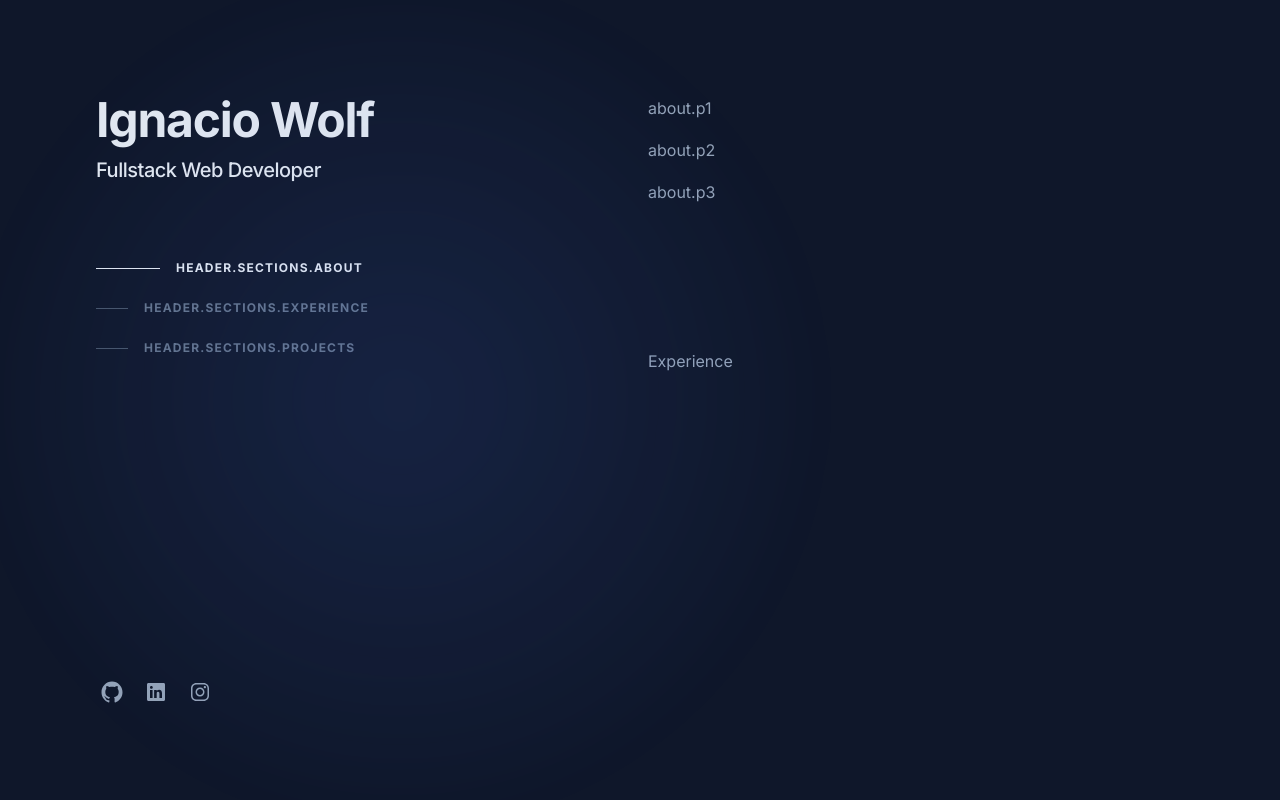
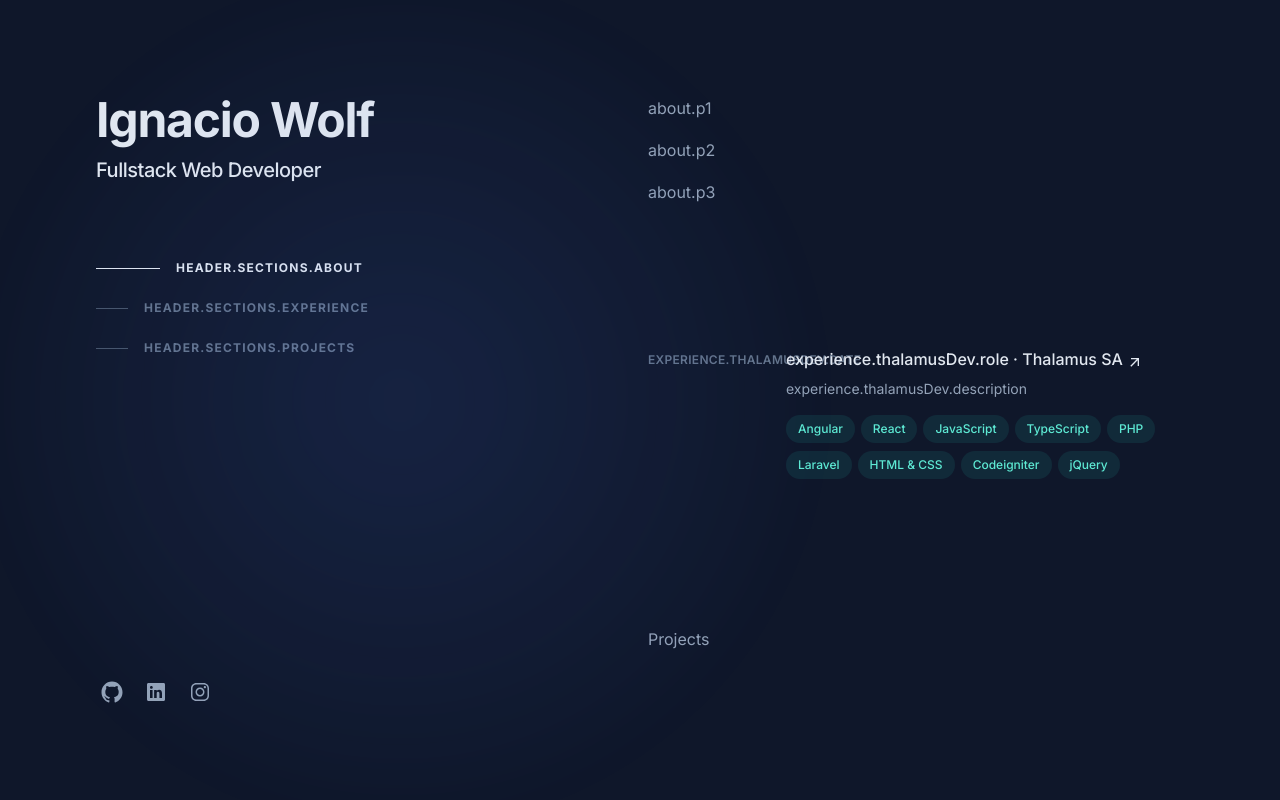
Before and after one commit to nachowolf11/porfolio-nextjs13, a Next.js app: page /en/dev in a window 1280 px wide. Shown: the top 800 px of the page. Built offline with nearby package versions, Linux system fonts and the light colour scheme.

Commit message:
Experience Section, Experience item

```diff
--- a/messages/es.json
+++ b/messages/es.json
@@ -15,5 +15,12 @@
         "p1":"Desde 2021, he iniciado mi trayectoria profesional en Thalamus SA como Account Analyst.",
         "p2":"En 2023, decidí dar un paso adelante al unirme al equipo de desarrollo, lo que ha significado una oportunidad invaluable para expandir mis habilidades técnicas y capacitarme para enfrentar una variedad de desafíos.",
         "p3":"Mi objetivo primordial es avanzar en mi carrera buscando oportunidades que me permitan crecer profesionalmente y contribuir al éxito continuo de la organización. Estoy firmemente comprometido a desarrollar tanto mis habilidades en tecnología como en negocios, buscando siempre superar los límites y agregar valor donde sea posible."
+    },
+    "experience":{
+        "thalamusDev": {
+            "date": "2023 - Hoy",
+            "role": "Desarrollador Web Fullstack",
+            "description": "Build, style, and ship high-quality websites, design systems, mobile apps, and digital experiences for a diverse array of projects for clients including Harvard Business School, Everytown for Gun Safety, Pratt Institute, Koala Health, Vanderbilt University, The 19th News, and more. Provide leadership within engineering department through close collaboration, knowledge shares, and spearheading the development of internal tools."
+        }
     }
 }
--- a/src/components/content/Experience.tsx
+++ /dev/null
@@ -1,6 +0,0 @@
-
-export const Experience = () => {
-  return (
-    <div style={{ width: '100px', height: '1000px' }}>Experience</div>
-  )
-}
--- /dev/null
+++ b/src/components/content/ExperienceSection.tsx
@@ -0,0 +1,30 @@
+import { Experience } from "@/models/models";
+import { ExperienceItem } from "..";
+
+const experiences: Array<Experience> = [
+  {
+    date: 'thalamusDev.date',
+    url: 'https://thalamus.global/',
+    role: 'thalamusDev.role',
+    company: 'Thalamus SA',
+    previousRole: [],
+    description: 'thalamusDev.description',
+    technologies: [ 'Angular', 'React', 'JavaScript', 'TypeScript', 'PHP', 'Laravel', 'HTML & CSS', 'Codeigniter', 'jQuery']
+  }
+];
+
+export const ExperienceSection = () => {
+  return (
+    <div>
+      <ol className="group/list">
+        <li className="mb-12">
+          {
+            experiences.map( experience => (
+              <ExperienceItem key={experience.role} {...experience}/>
+            ))
+          }
+        </li>
+      </ol>
+    </div>
+  )
+}
--- a/src/components/content/Header.tsx
+++ b/src/components/content/Header.tsx
@@ -43,10 +43,10 @@ export const Header = () => {
             {
                 socialNetworks.map( item => (
                     <li key={item.label} className="mr-5 text-xs shrink-0">
-                        <a href={item.url} className="block hover:text-slate-200" target="_blank" rel="noreferrer noopener" title={item.label}>
+                        <Link href={item.url} className="block hover:text-slate-200" target="_blank" rel="noreferrer noopener" title={item.label}>
                             <span className="sr-only">{item.label}</span>
                             {item.icon}
-                        </a>
+                        </Link>
                     </li>
                 ))
             }
--- a/src/components/content/Main.tsx
+++ b/src/components/content/Main.tsx
@@ -1,4 +1,4 @@
-import { About, Experience, Projects, SectionContainer } from ".."
+import { About, ExperienceSection, Projects, SectionContainer } from ".."
 
 export const Main = () => {
   return (
@@ -9,7 +9,7 @@ export const Main = () => {
       </SectionContainer>
 
       <SectionContainer sectionName="experience">
-        <Experience/>
+        <ExperienceSection/>
       </SectionContainer>
 
       <SectionContainer sectionName="projects">
--- /dev/null
+++ b/src/components/experience/ExperienceItem.tsx
@@ -0,0 +1,59 @@
+import { Experience } from "@/models/models";
+import { useTranslations } from "next-intl";
+import Link from "next/link";
+import { MdArrowOutward } from "react-icons/md";
+
+export const ExperienceItem = ({date, url, role, company, previousRole, description, technologies}:Experience) => {
+    const t = useTranslations('experience');
+  return (
+    <div className="group relative grid pb-1 transition-all sm:grid-cols-8 sm:gap-8 md:gap-4 lg:hover:!opacity-100 lg:group-hover/list:opacity-50">
+        <div className="absolute -inset-x-4 -inset-y-4 z-0 hidden rounded-md transition motion-reduce:transition-none lg:-inset-x-6 lg:block lg:group-hover:bg-slate-800/50 lg:group-hover:shadow-[inset_0_1px_0_0_rgba(148,163,184,0.1)] lg:group-hover:drop-shadow-lg">
+        </div>
+
+        <header className="z-10 mb-2 mt-1 text-xs font-semibold uppercase tracking-wide text-slate-500 sm:col-span-2">
+            {t(date)}
+        </header>
+
+        <div className="z-10 sm:col-span-6">
+            <h3 className="font-medium leading-snug text-slate-200">
+                <div>
+                    <Link href={url} target="_blank">
+                        <span className="absolute -inset-x-4 -inset-y-2.5 hidden rounded md:-inset-x-6 md:-inset-y-4 lg:block"></span>
+                        <span>
+                            {t(role) + ' · '}
+                            <span className="inline-block">
+                                {company}
+                                <MdArrowOutward className="inline-block h-4 w-4 shrink-0 transition-transform group-hover/link:-translate-y-1 group-hover/link:translate-x-1 group-focus-visible/link:-translate-y-1 group-focus-visible/link:translate-x-1 motion-reduce:transition-none ml-1 translate-y-px"/>
+                            </span>
+                        </span>
+                    </Link>
+                </div>
+                {
+                    !!previousRole &&
+                    previousRole.map( role => (
+                        <div className="text-slate-500" id={role}>
+                            {role}
+                        </div>
+                    ))
+                }
+            </h3>
+
+            <p className="mt-2 text-sm leading-normal">
+                {t(description)}
+            </p>
+
+            <ul className="mt-2 flex flex-wrap">
+                {
+                    technologies.map( technology => (
+                        <li className="mr-1.5 mt-2">
+                            <div className="flex items-center rounded-full bg-teal-400/10 px-3 py-1 text-xs font-medium leading-5 text-teal-300 ">
+                                {technology}
+                            </div>
+                        </li>
+                    ))
+                }
+            </ul>
+        </div>
+    </div>
+  )
+}
--- a/src/components/index.ts
+++ b/src/components/index.ts
@@ -6,7 +6,9 @@ export * from "./content/Header"
 export * from "./content/Main"
 export * from "./content/Projects"
 export * from "./content/About"
-export * from "./content/Experience"
+export * from "./content/ExperienceSection"
 
 export * from "./header/Nav"
 export { NavLink } from "./header/NavLink"
+
+export * from "./experience/ExperienceItem"
--- /dev/null
+++ b/src/models/models.ts
@@ -0,0 +1,9 @@
+export interface Experience {
+    date: string;
+    url: string;
+    role: string;
+    company: string;
+    previousRole: Array<string>;
+    description: string;
+    technologies: Array<string>;
+}
```
